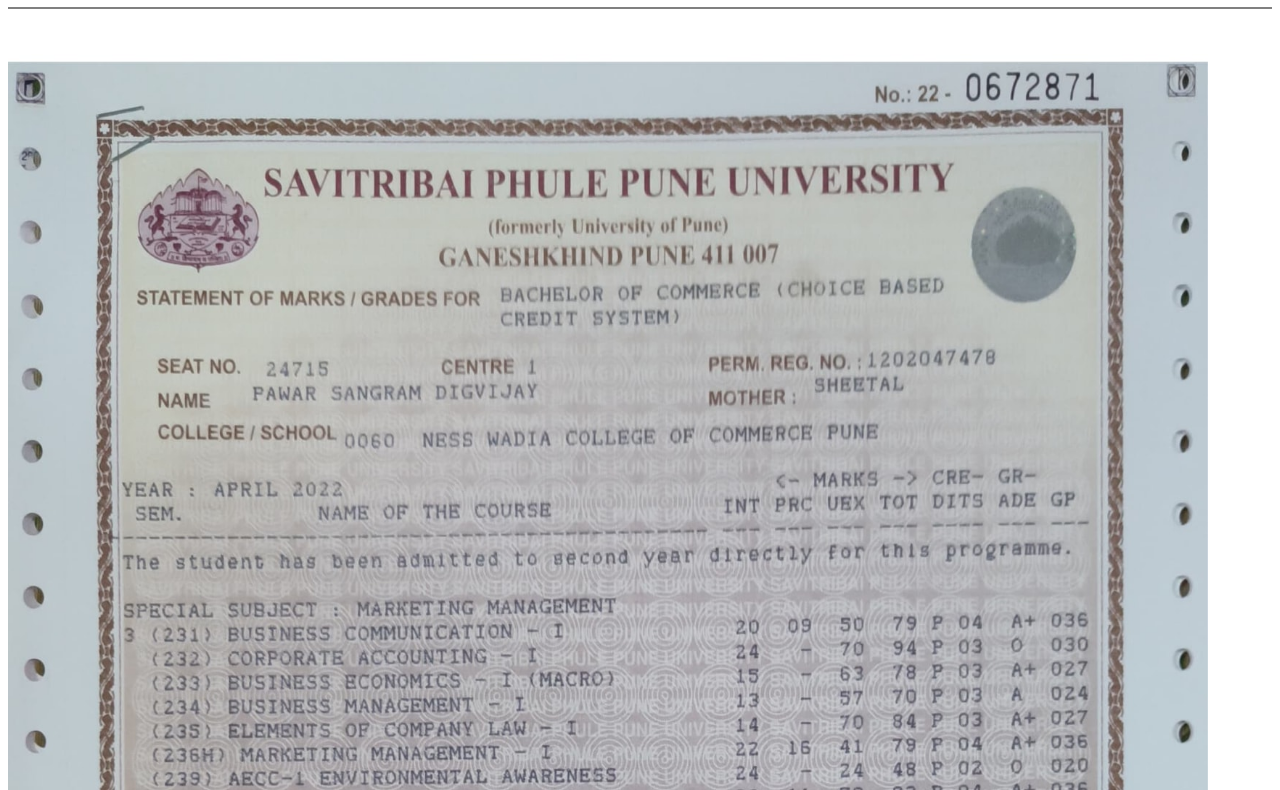
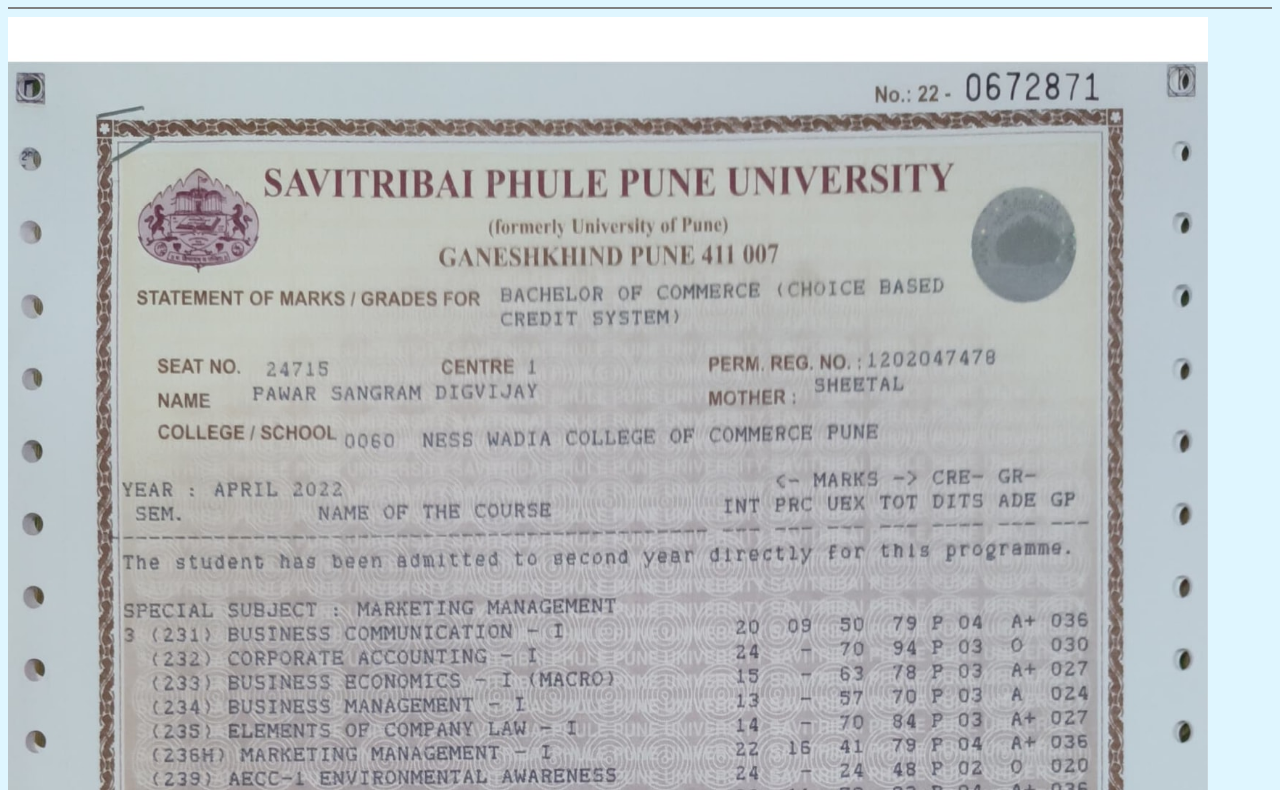
Before and after one commit to SangramPawar2023/CV, a plain HTML site: page BcomMksheet.html in a window 1280 px wide. Shown: the part 83-873 px from the top of the page. Drawn offline with Linux system fonts and the light colour scheme.

Commit message:
Update BcomMksheet.html

```diff
--- a/BcomMksheet.html
+++ b/BcomMksheet.html
@@ -6,7 +6,7 @@
     <meta name="viewport" content="width=device-width, initial-scale=1.0">
     <title>Bcom Marksheet</title>
 </head>
-<body>
+<body style="background-color : #DFF6FF">
     <hr noshade="5">
     <h1>Bachelor Of Commerce Marksheet & Passing Certificate</h1>
     <hr noshade="5">
```
